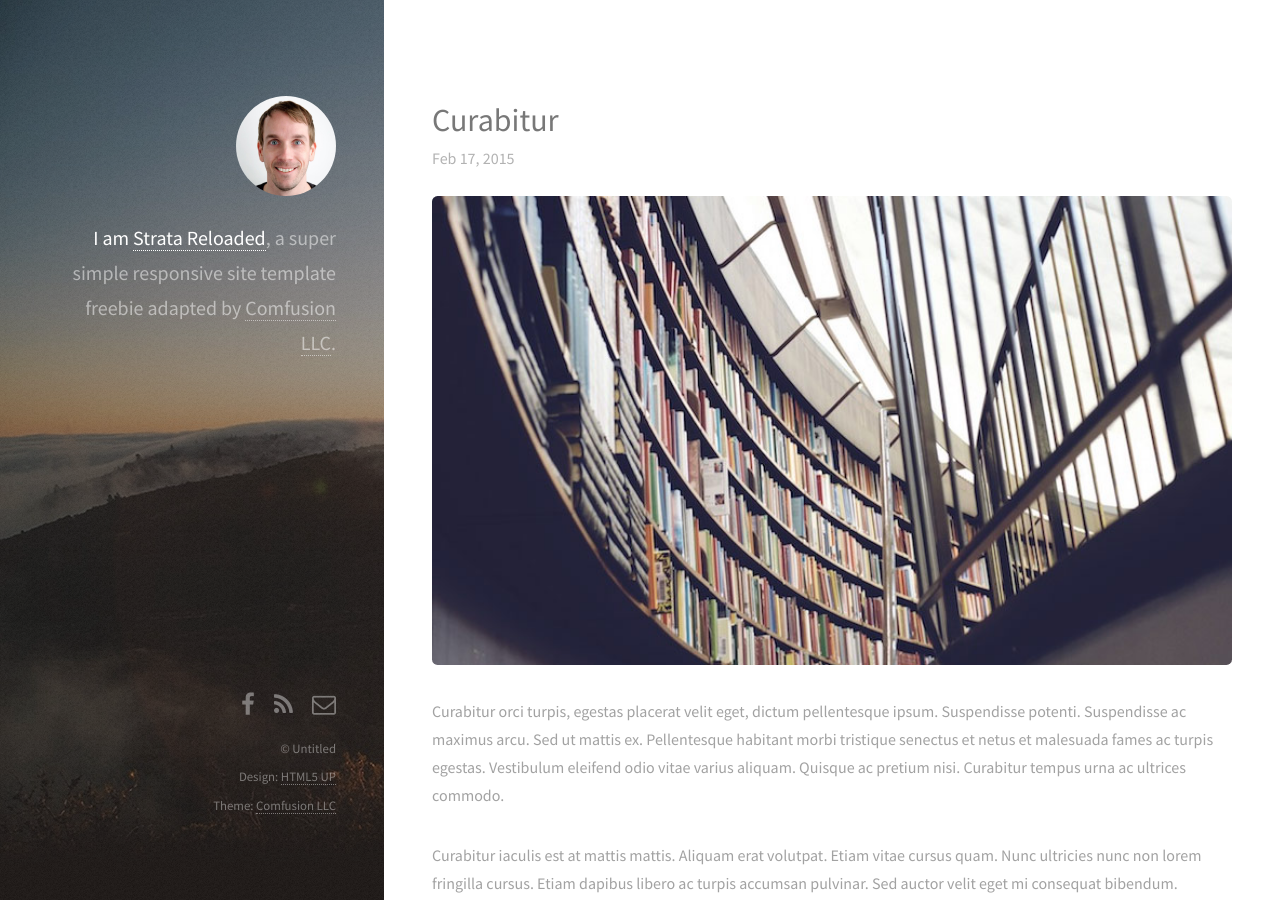
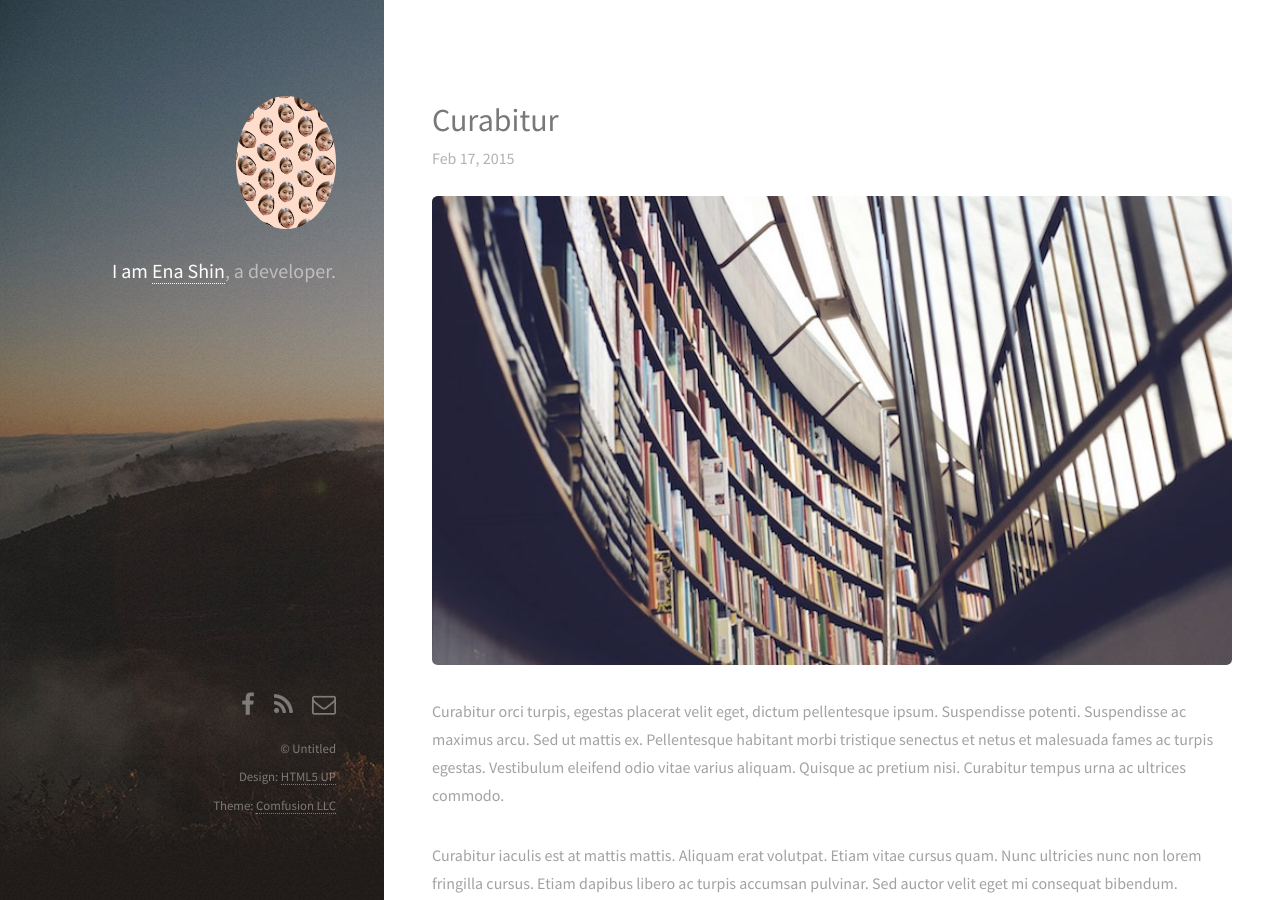
Before and after one commit to enanana/enanana.github.com, a Jekyll site: the page built from index.html, in a window 1280 px wide and 900 px high. Built offline with Jekyll 4.4.1, drawn with Linux system fonts in a browser that asks for light colours; nearby versions of some CDN libraries.

Commit message:
update layout

```diff
--- a/_layouts/default.html
+++ b/_layouts/default.html
@@ -25,10 +25,9 @@
 
 	<body id="top">
     <header id="header">
-      <a href="{{ site.url }}" class="image avatar"><img class="editable" src="/images/avatar.jpg" alt="{{ site.author.name }}"></a>
-      <h1 class="editable"><strong>I am <a href="/">Strata Reloaded</a></strong>, a super simple<br>
-      responsive site template freebie<br>
-      adapted by <a href="http://comfusionllc.com">Comfusion LLC</a>.</h1>
+      <a href="{{ site.url }}" class="image avatar"><img class="editable" src="/images/avatar.jpeg" alt="{{ site.author.name }}"></a>
+      <h1 class="editable"><strong>I am <a href="/">Ena Shin</a></strong>, a developer.<br> <br>
+      </h1>
     </header>
 
     {{ content }}
```
Also changed, not shown: images/avatar.jpeg (added), images/avatar.jpg (deleted), 6 other files.
